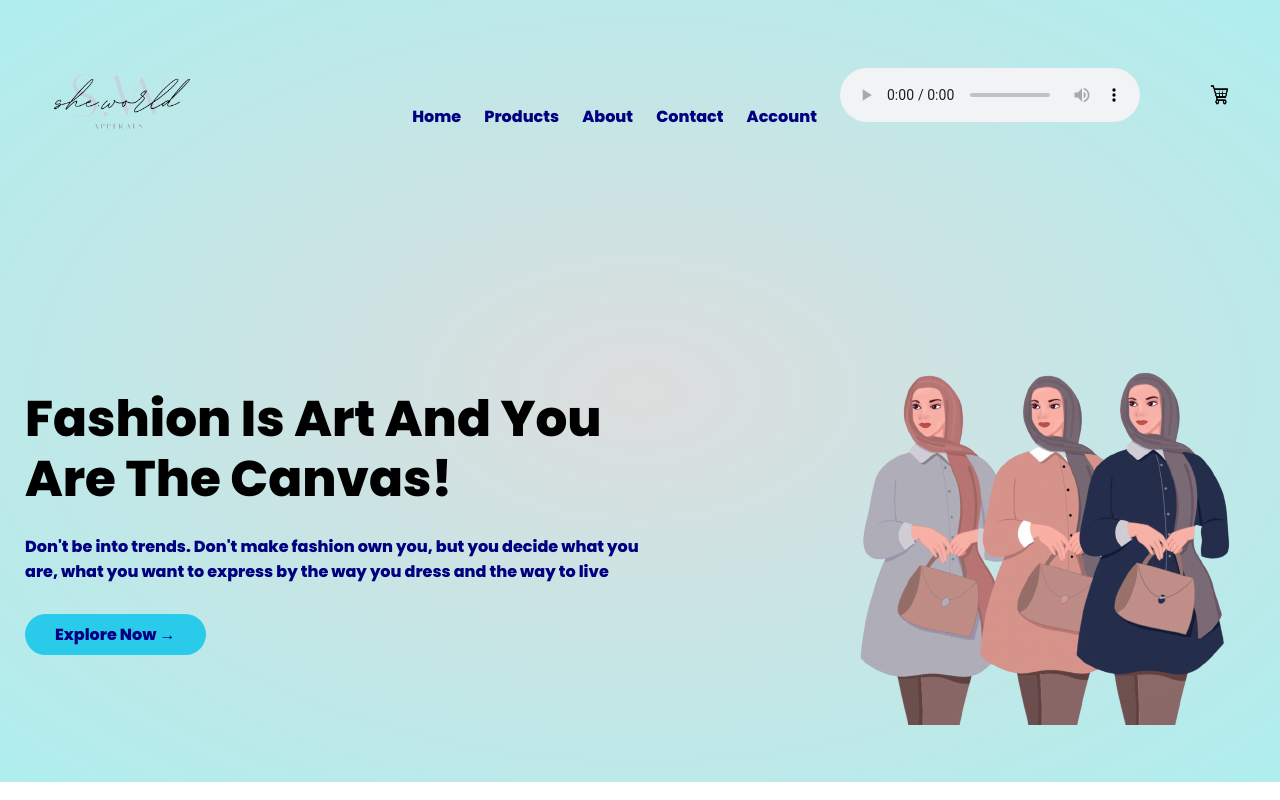
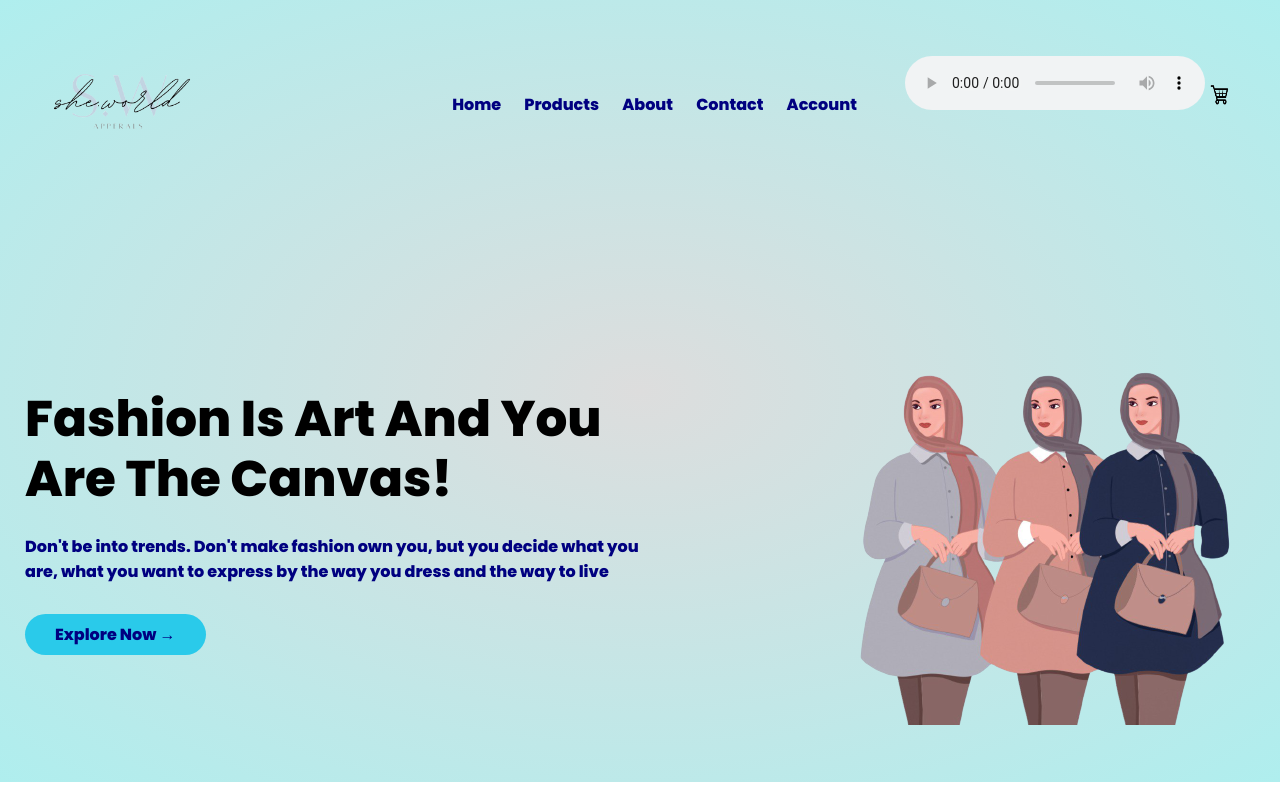
Before and after one commit to anisaqilah9o/Group-Assignment-Project-IMS456-she.world, a plain HTML site: page index.html in a window 1280 px wide. Shown: the top 800 px of the page. Drawn offline with Linux system fonts and the light colour scheme.

Commit message:
Update index.html

```diff
--- a/index.html
+++ b/index.html
@@ -22,11 +22,11 @@
 				<li><a href="about.html">About</a></li>
 				<li><a href="contact.html">Contact</a></li>
 				<li><a href="account.html">Account</a></li>
-				<li><audio controls autoplay>
+			</ul>
+				<audio controls autoplay>
   				<source src="roar.mp3" type="audio/mpeg">
 				Your browser does not support the audio element.
-				</audio><li>
-			</ul>
+				</audio>
 		</nav>
 		<a href="add-to-cart.html"><img src="images/cart.png" width="30px" height="30px"></a>
 	</div>
```
